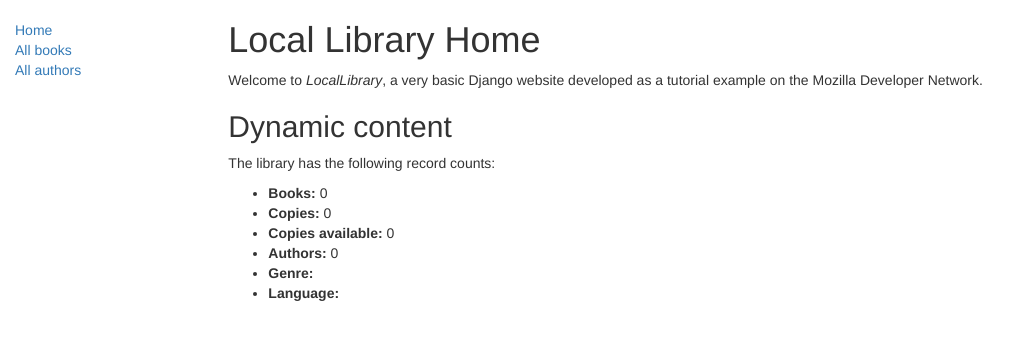
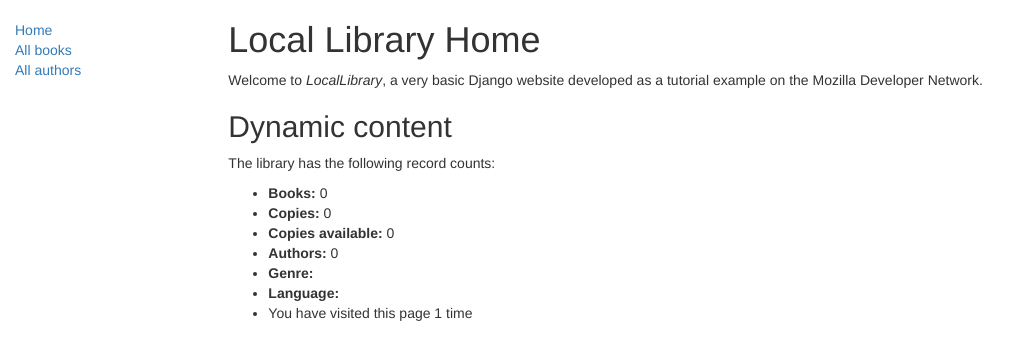
Before and after one commit to Romanua911/LocalLibraryProject, a Django app: page /catalog/ in a window 1280 px wide. Shown: the top 360 px of the page, without its empty margins (0-1030 px from the left). Run offline with Django 3.2, Linux system fonts and the light colour scheme; data that the repository does not hold is empty; some libraries are stand-ins or nearby versions.

Commit message:
Add session work example for test

```diff
--- a/catalog/templates/index.html
+++ b/catalog/templates/index.html
@@ -33,6 +33,9 @@
                 {% endfor %}
             </ul>
         </li>
+        <li>
+            <p>You have visited this page {{ num_visits }} {% if num_visits == 1 %} time{% else %} times{% endif %}</p>
+        </li>
     </ul>
 
 {% endblock %}
--- a/catalog/views.py
+++ b/catalog/views.py
@@ -12,6 +12,8 @@ def index(request):
     num_authors = Author.objects.count()
     all_genres = Genre.objects.all()
     all_languages = Language.objects.all()
+    num_visits = request.session.get('num_visits', 1)
+    request.session['num_visits'] = num_visits + 1
     return render(
         request,
         'index.html',
@@ -21,7 +23,8 @@ def index(request):
             'num_instances_available': num_instances_available,
             'num_authors': num_authors,
             'all_genres': all_genres,
-            'all_languages': all_languages
+            'all_languages': all_languages,
+            'num_visits': num_visits
         },
     )
 
```
